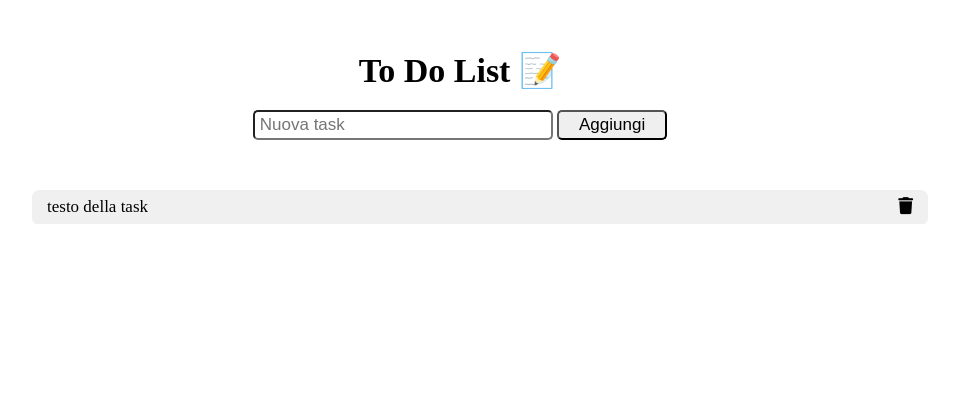
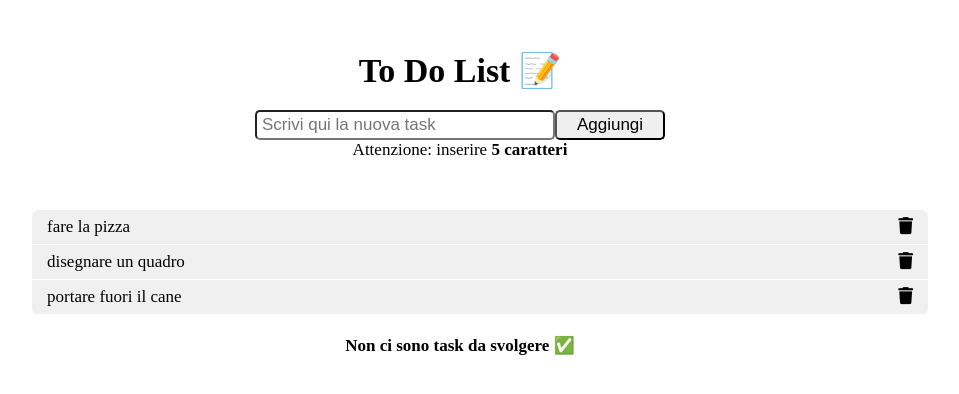
Before and after one commit to GiacWebDev/vue-todolist, a plain HTML site: page index.html in a window 1280 px wide. Both pictures are taken after a click on the button "Aggiungi". Shown: the whole page, without its empty margins (180-1139 px from the left). Drawn offline with nearby package versions, Linux system fonts and the light colour scheme.

Commit message:
[edit] array list, @click

```diff
--- a/CSS/style.css
+++ b/CSS/style.css
@@ -67,4 +67,5 @@ h1 {
 
 .tasks-box li i {
   float: right;
+  cursor: pointer;
 }
--- a/JS/script.js
+++ b/JS/script.js
@@ -0,0 +1,23 @@
+const { createApp } = Vue;
+
+
+createApp ({
+
+  data() {
+    return {
+      tasks: [
+        'fare la pizza',
+        'disegnare un quadro',
+        'portare fuori il cane'
+      ]
+    }
+  },
+
+  methods: {
+    addTask() {
+
+    }
+  }
+
+
+}).mount('#app');
--- a/index.html
+++ b/index.html
@@ -17,26 +17,30 @@
 
   <h1>To Do List 📝</h1>
 
-  <div class="container">
+  <div class="container" id="app">
 
     <div class="new-task">
-      <input type="text" placeholder="Nuova task">
+      <input type="text" placeholder="Scrivi qui la nuova task">
 
-      <button>Aggiungi</button>
+
+      <button @click="addTask">Aggiungi</button>
     </div>
+    <p>Attenzione: inserire <strong>5 caratteri</strong></p>
 
 
     <div class="tasks-box">
       <ul>
 
-        <li>
-          <span>testo della task</span>
+        <li v-for="task in tasks">
+          <span>{{ task }}</span>
           <i class="fa-solid fa-trash"></i>
         </li>
 
       </ul>
     </div>
 
+    <h4>Non ci sono task da svolgere ✅</h4>
+
   </div>
 
   <script src="JS/script.js"></script>
```
